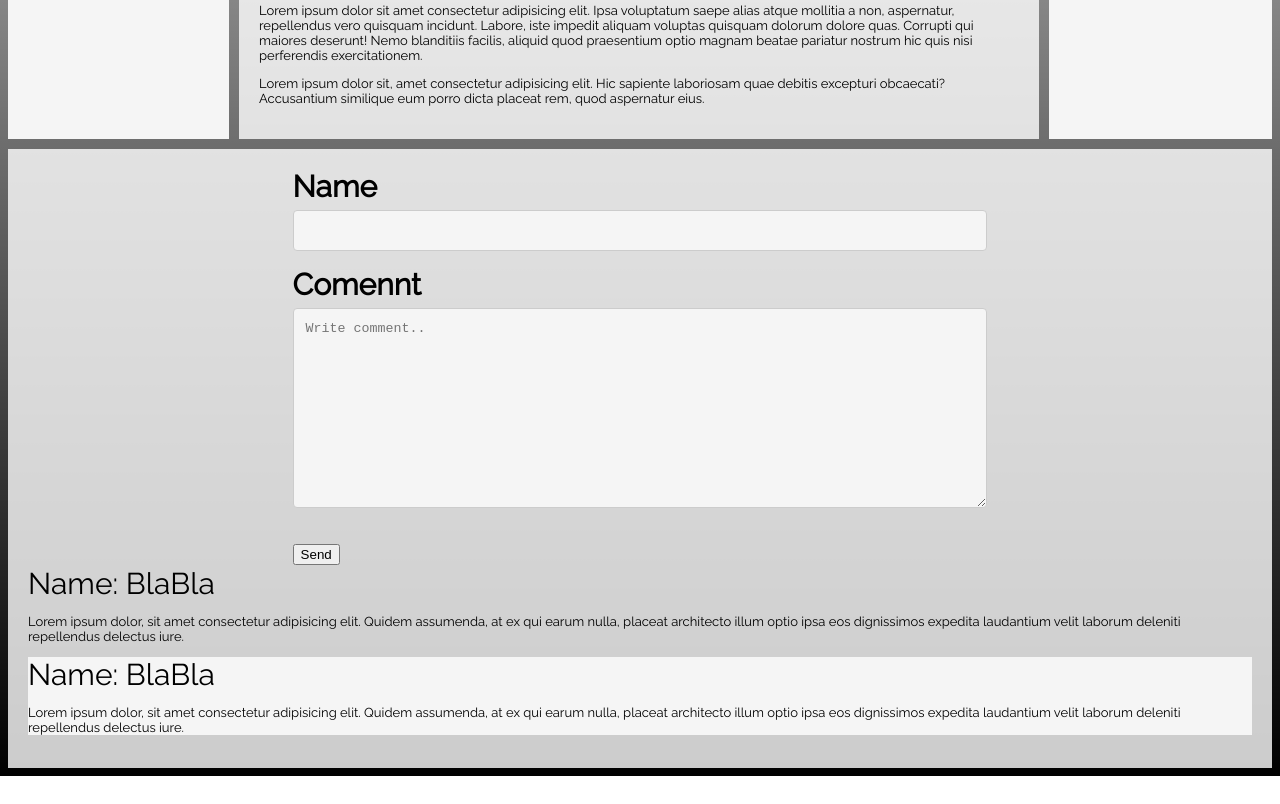
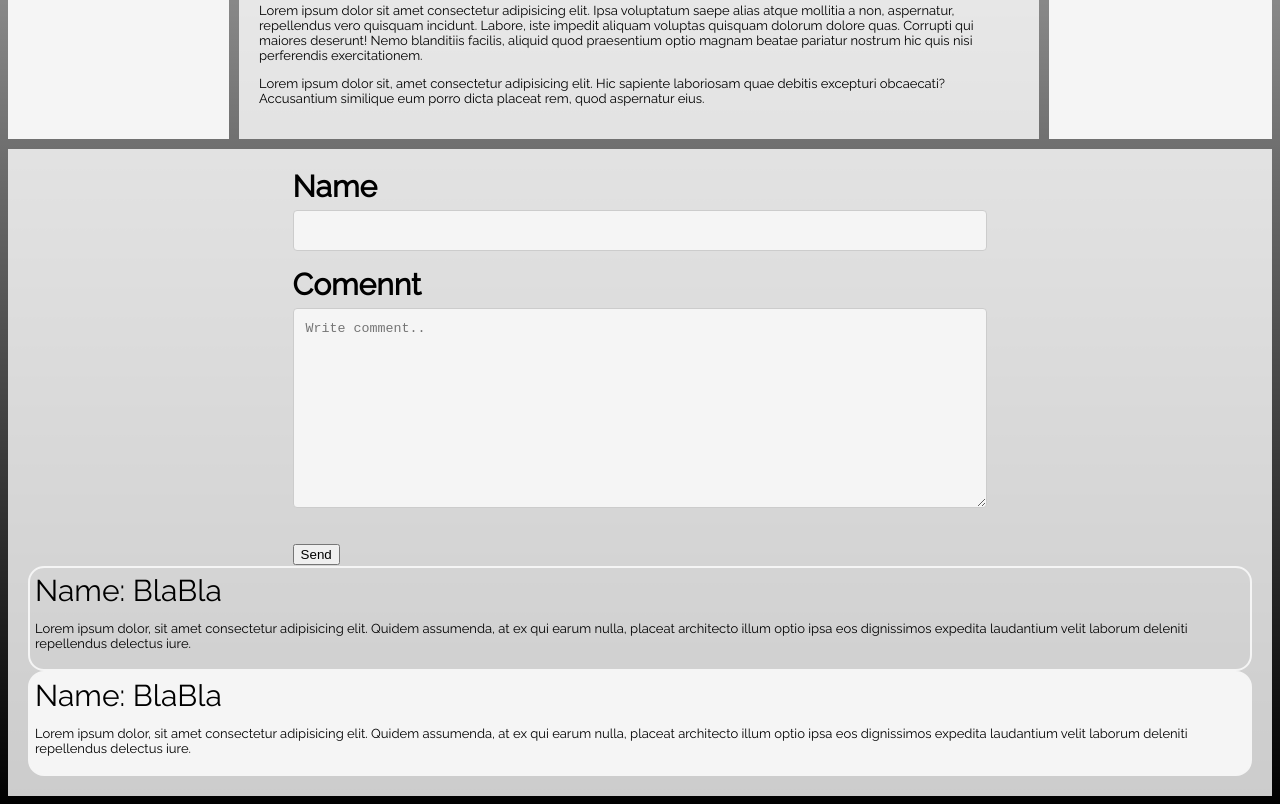
Before and after one commit to venskolev/Projektarbeit-CSS-Grid, a plain HTML site: page index.html in a window 1280 px wide. Shown: the part 702-1506 px from the top of the page. Before the commit the page ends 1478 px from the top, so only its background shows below. Drawn offline with Linux system fonts and the light colour scheme.

Commit message:
Comment box fix

```diff
--- a/style.css
+++ b/style.css
@@ -69,6 +69,11 @@ input:focus, textarea:focus {
 textarea {
     height: 200px;
 }
+.comment, .comment1 {
+    border: solid 2px whitesmoke;
+    border-radius: 1rem;
+    padding: 5px;
+}
 .comment1 {
     background-color: whitesmoke;
 }
```
